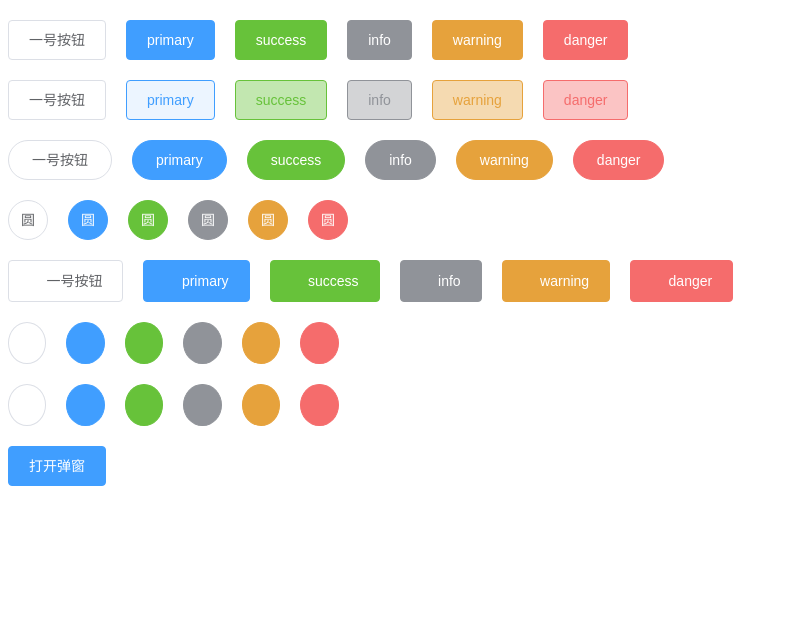
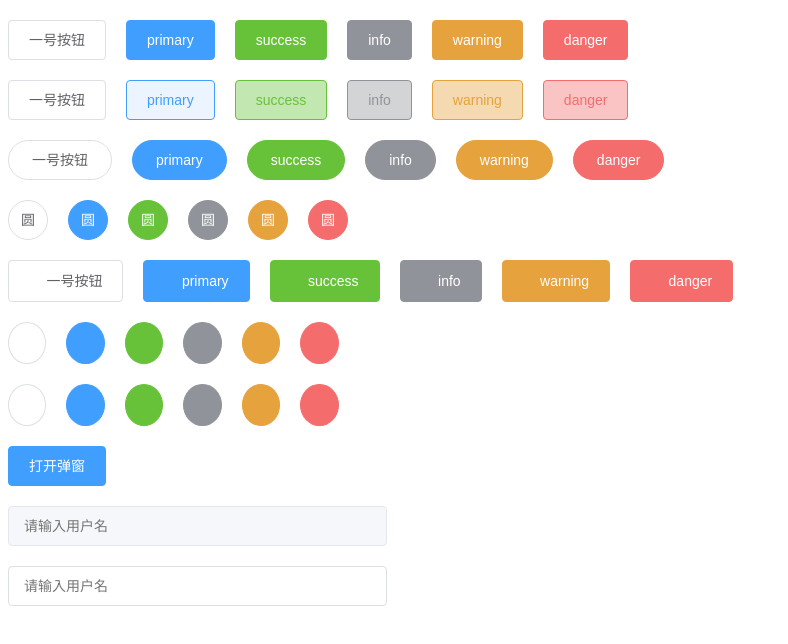
Before and after one commit to swaggylc/lc-ui, a Vue app: page / in a window 1280 px wide. Shown: the top 644 px of the page, without its empty margins (0-788 px from the left). Built offline with nearby package versions, Linux system fonts and the light colour scheme; a web font is replaced by a local one.

Commit message:
input的基本结构与属性

```diff
--- a/src/App.vue
+++ b/src/App.vue
@@ -58,9 +58,9 @@
   <div class="row">
     <!-- <lc-dialog title="你好"></lc-dialog> -->
     <lc-button type="primary" @click="visible = true">打开弹窗</lc-button>
-    <lc-dialog top='200px' width="600px" v-model:visible="visible">
+    <lc-dialog top="200px" width="600px" v-model:visible="visible">
       <template v-slot:title>
-        <h3 style="color:red;">我是插槽</h3>
+        <h3 style="color: red">我是插槽</h3>
       </template>
       <ul>
         <li>1</li>
@@ -73,28 +73,41 @@
       </template>
     </lc-dialog>
   </div>
+  <div class="row">
+    <div class="col">
+      <lc-input placeholder="请输入用户名" :disabled="true"></lc-input>
+    </div>
+  </div>
+  <div class="row">
+    <div class="col">
+      <lc-input placeholder="请输入用户名"></lc-input>
+    </div>
+  </div>
 </template>
 
 <script setup>
-import LcButton from './components/button/LcButton.vue';
-import LcDialog from './components/dialog/LcDialog.vue';
-import { ref } from 'vue';
+import LcButton from "./components/button/LcButton.vue";
+import LcDialog from "./components/dialog/LcDialog.vue";
+import LcInput from "./components/input/LcInput.vue";
+import { ref } from "vue";
 
-let visible = ref(false)
+let visible = ref(false);
 
 const fn = () => {
-  console.log('123');
-}
+  console.log("123");
+};
 const close = (value) => {
-  visible.value = value
-}
-
+  visible.value = value;
+};
 </script>
 
 <style lang="scss" scoped>
 .row {
   display: flex;
   margin-top: 20px;
+  .col {
+    width: 30%;
+  }
 
   .lc-button {
     margin-right: 20px;
--- /dev/null
+++ b/src/components/input/LcInput.vue
@@ -0,0 +1,78 @@
+<template>
+  <div class="lc-input">
+    <input
+      class="lc-input_inner"
+      :class="{ 'is-disabled': disabled }"
+      :type="type"
+      :placeholder="placeholder"
+      :disabled="disabled"
+      :clearable="clearable"
+      :name="name"
+    />
+  </div>
+</template>
+
+<script setup>
+name: "LcInput";
+import { ref, defineProps } from "vue";
+const props = defineProps({
+  type: {
+    type: String,
+    default: "text",
+  },
+  placeholder: {
+    type: String,
+    default: "",
+  },
+  disabled: {
+    type: Boolean,
+    default: false,
+  },
+  clearable: {
+    type: Boolean,
+    default: false,
+  },
+  name: {
+    type: String,
+    default: "",
+  },
+});
+</script>
+
+<style lang="scss" scoped>
+.lc-input {
+  width: 100%;
+  position: relative;
+  font-size: 14px;
+  display: inline-block;
+  .lc-input_inner {
+    -webkit-appearance: none;
+    background-color: #fff;
+    background-image: none;
+    border: 1px solid #dcdfe6;
+    border-radius: 4px;
+    box-sizing: border-box;
+    color: #606266;
+    display: inline-block;
+    font-size: inherit;
+    height: 40px;
+    line-height: 40px;
+    outline: none;
+    padding: 0 15px;
+    transition: border-color 0.2s cubic-bezier(0.645, 045, 0.355, 1);
+    width: 100%;
+
+    &:focus {
+      outline: none;
+      border-color: #409eff;
+    }
+    // input禁用样式
+    &.is-disabled {
+      background-color: #f5f7fa;
+      border-color: #e4e7ed;
+      color: #c0c4cc;
+      cursor: not-allowed;
+    }
+  }
+}
+</style>
--- a/src/main.js
+++ b/src/main.js
@@ -3,12 +3,15 @@ import App from './App.vue'
 // 导入组件
 import LcButton from "./components/button/LcButton.vue"
 import LcDialog from "./components/dialog/LcDialog.vue"
+import LcInput from "./components/input/LcInput.vue"
 // 全局引入图标文件
 import './assets/font/font.css'
 const app = createApp(App)
 
 app.component(LcButton.name, LcButton)
-app.component(LcDialog.name,LcDialog)
+app.component(LcDialog.name, LcDialog)
+app.component(LcInput.name, LcInput)
+
 
 
 
```
Also changed, not shown: 1 other file (tests, documents, lock files or other folders).
